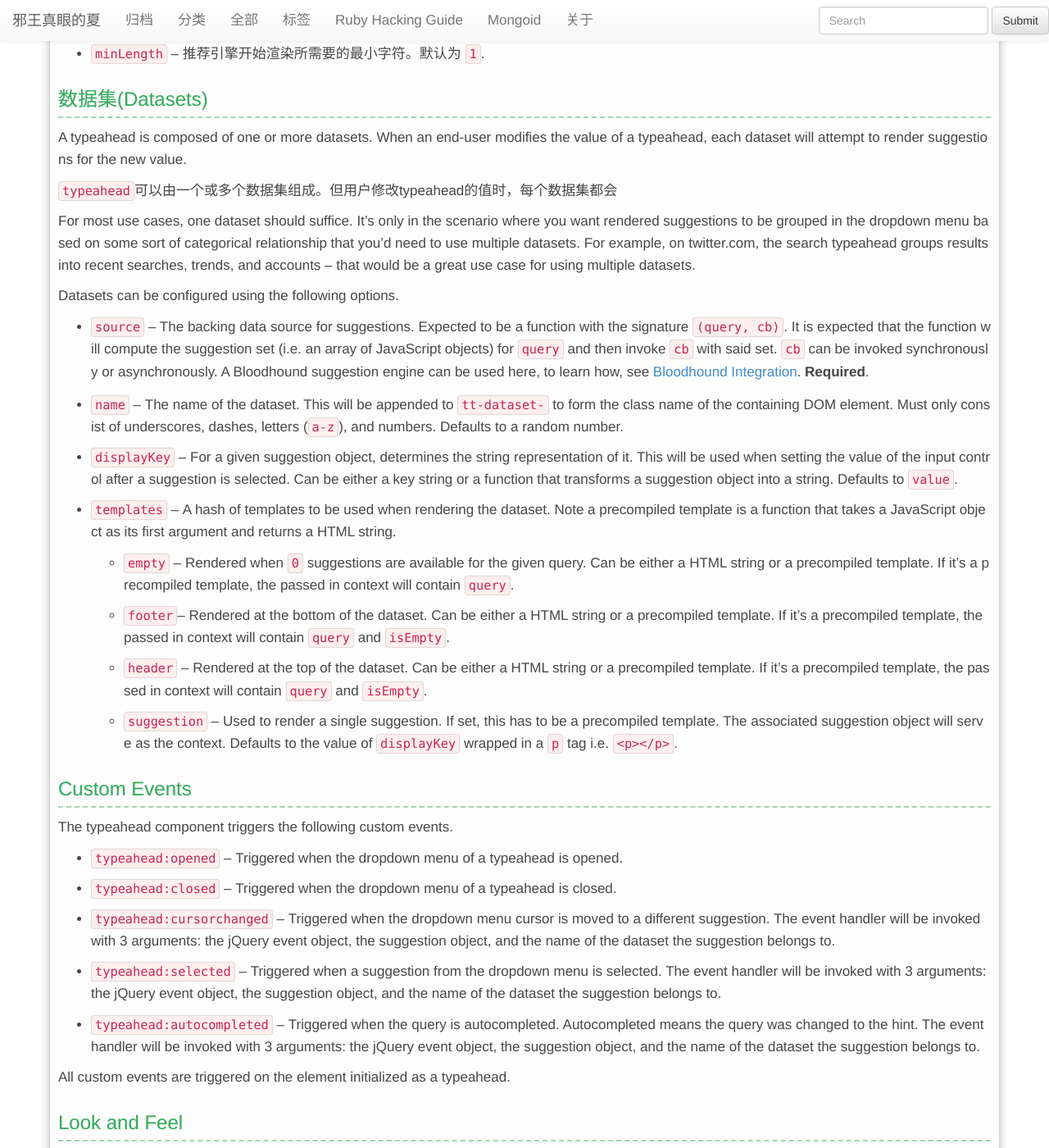
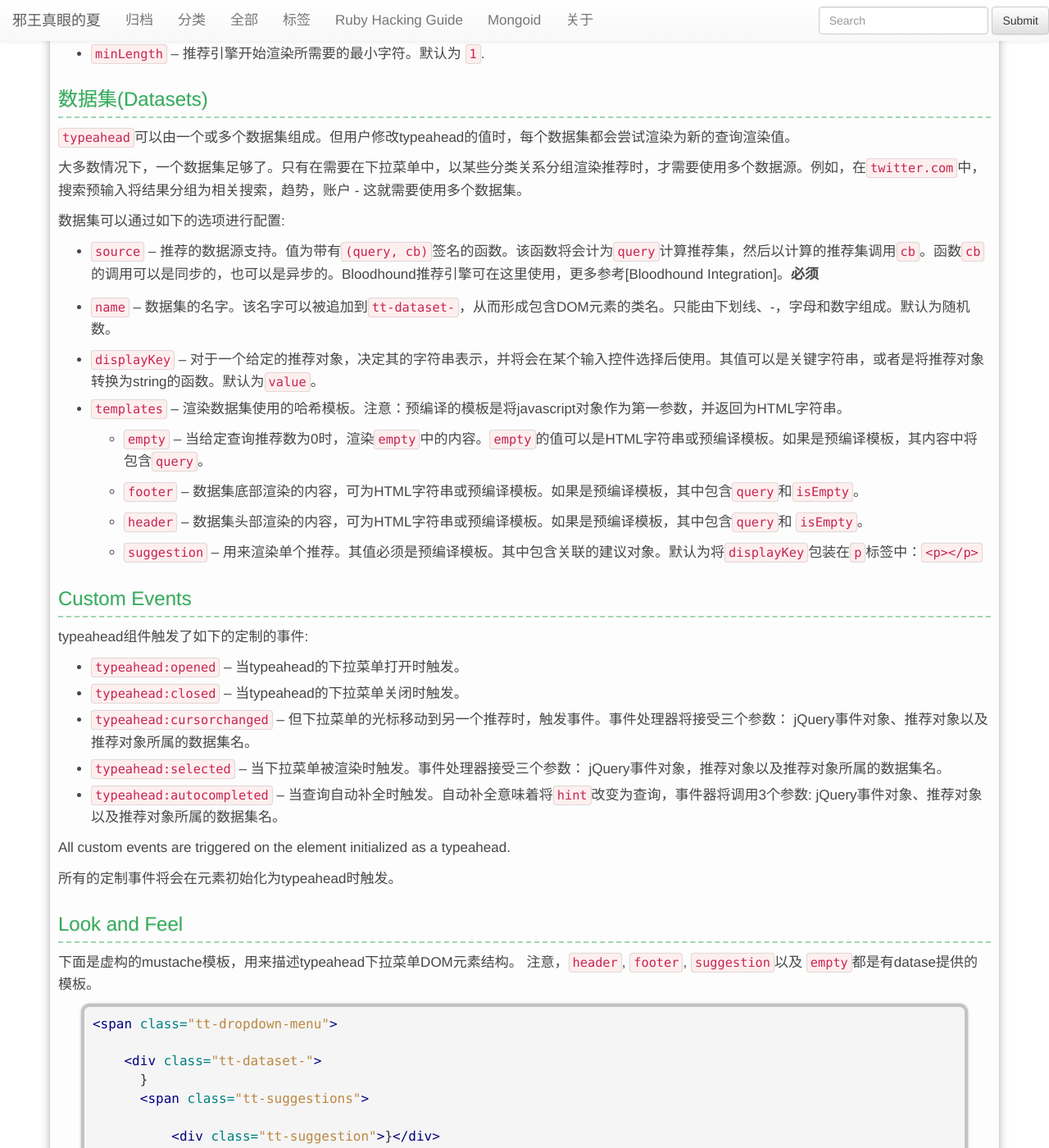
Before and after one commit to xiajian/xiajian.github.io, a Jekyll site: the page built from _posts/2014-12-01-typeahead.md, in a window 1280 px wide and 1400 px high, scrolled down 8551 px. Shown: the whole window at 82% size. Built offline with Jekyll 4.4.1, drawn with Linux system fonts in a browser that asks for light colours; nearby versions of some CDN libraries; Markdown is read by kramdown in place of the engine named in the settings; comment, search, counter and statistics services are not loaded; some of the changed text lies outside the part shown.

Commit message:
complete typeahead transation

````diff
--- a/_posts/2014-12-01-typeahead.md
+++ b/_posts/2014-12-01-typeahead.md
@@ -414,92 +414,44 @@ jQuery.fn._typeahead = typeahead;
 
 ### 数据集(Datasets)
 
-A typeahead is composed of one or more datasets. When an end-user modifies the
-value of a typeahead, each dataset will attempt to render suggestions for the
-new value.
+`typeahead`可以由一个或多个数据集组成。但用户修改typeahead的值时，每个数据集都会尝试渲染为新的查询渲染值。
 
-`typeahead`可以由一个或多个数据集组成。但用户修改typeahead的值时，每个数据集都会
+大多数情况下，一个数据集足够了。只有在需要在下拉菜单中，以某些分类关系分组渲染推荐时，才需要使用多个数据源。例如，在`twitter.com`中，搜索预输入将结果分组为相关搜索，趋势，账户 - 这就需要使用多个数据集。
 
-For most use cases, one dataset should suffice. It's only in the scenario where
-you want rendered suggestions to be grouped in the dropdown menu based on some
-sort of categorical relationship that you'd need to use multiple datasets. For
-example, on twitter.com, the search typeahead groups results into recent
-searches, trends, and accounts – that would be a great use case for using
-multiple datasets.
+数据集可以通过如下的选项进行配置:
 
-Datasets can be configured using the following options.
+* `source` – 推荐的数据源支持。值为带有`(query, cb)`签名的函数。该函数将会计为`query`计算推荐集，然后以计算的推荐集调用`cb`。函数`cb`的调用可以是同步的，也可以是异步的。Bloodhound推荐引擎可在这里使用，更多参考[Bloodhound Integration]。**必须**
 
-* `source` – The backing data source for suggestions. Expected to be a function
-  with the signature `(query, cb)`. It is expected that the function will
-  compute the suggestion set (i.e. an array of JavaScript objects) for `query`
-  and then invoke `cb` with said set. `cb` can be invoked synchronously or
-  asynchronously. A Bloodhound suggestion engine can be used here, to learn
-  how, see [Bloodhound Integration](#bloodhound-integration). **Required**.
+* `name` – 数据集的名字。该名字可以被追加到`tt-dataset-`，从而形成包含DOM元素的类名。只能由下划线、-，字母和数字组成。默认为随机数。
 
-* `name` – The name of the dataset. This will be appended to `tt-dataset-` to
-  form the class name of the containing DOM element.  Must only consist of
-  underscores, dashes, letters (`a-z`), and numbers. Defaults to a random
-  number.
+* `displayKey` – 对于一个给定的推荐对象，决定其的字符串表示，并将会在某个输入控件选择后使用。其值可以是关键字符串，或者是将推荐对象转换为string的函数。默认为`value`。
+* `templates` – 渲染数据集使用的哈希模板。注意：预编译的模板是将javascript对象作为第一参数，并返回为HTML字符串。
 
-* `displayKey` – For a given suggestion object, determines the string
-  representation of it. This will be used when setting the value of the input
-  control after a suggestion is selected. Can be either a key string or a
-  function that transforms a suggestion object into a string. Defaults to
-  `value`.
+  * `empty` – 当给定查询推荐数为0时，渲染`empty`中的内容。`empty`的值可以是HTML字符串或预编译模板。如果是预编译模板，其内容中将包含`query`。
 
-* `templates` – A hash of templates to be used when rendering the dataset. Note
-  a precompiled template is a function that takes a JavaScript object as its
-  first argument and returns a HTML string.
+  * `footer` – 数据集底部渲染的内容，可为HTML字符串或预编译模板。如果是预编译模板，其中包含`query`和`isEmpty`。
 
-  * `empty` – Rendered when `0` suggestions are available for the given query.
-  Can be either a HTML string or a precompiled template. If it's a precompiled
-  template, the passed in context will contain `query`.
+  * `header` – 数据集头部渲染的内容，可为HTML字符串或预编译模板。如果是预编译模板，其中包含`query`和 `isEmpty`。
 
-  * `footer`– Rendered at the bottom of the dataset. Can be either a HTML
-  string or a precompiled template. If it's a precompiled template, the passed
-  in context will contain `query` and `isEmpty`.
-
-  * `header` – Rendered at the top of the dataset. Can be either a HTML string
-  or a precompiled template. If it's a precompiled template, the passed in
-  context will contain `query` and `isEmpty`.
-
-  * `suggestion` – Used to render a single suggestion. If set, this has to be a
-  precompiled template. The associated suggestion object will serve as the
-  context. Defaults to the value of `displayKey` wrapped in a `p` tag i.e.
-  `<p>{{value}}</p>`.
+  * `suggestion` – 用来渲染单个推荐。其值必须是预编译模板。其中包含关联的建议对象。默认为将`displayKey`包装在`p`标签中：`<p>{{value}}</p>`
 
 ### Custom Events
 
-The typeahead component triggers the following custom events.
+typeahead组件触发了如下的定制的事件:
 
-* `typeahead:opened` – Triggered when the dropdown menu of a typeahead is
-  opened.
-
-* `typeahead:closed` – Triggered when the dropdown menu of a typeahead is
-  closed.
-
-* `typeahead:cursorchanged` – Triggered when the dropdown menu cursor is moved
-  to a different suggestion. The event handler will be invoked with 3
-  arguments: the jQuery event object, the suggestion object, and the name of
-  the dataset the suggestion belongs to.
-
-* `typeahead:selected` – Triggered when a suggestion from the dropdown menu is
-  selected. The event handler will be invoked with 3 arguments: the jQuery
-  event object, the suggestion object, and the name of the dataset the
-  suggestion belongs to.
-
-* `typeahead:autocompleted` – Triggered when the query is autocompleted.
-  Autocompleted means the query was changed to the hint. The event handler will
-  be invoked with 3 arguments: the jQuery event object, the suggestion object,
-  and the name of the dataset the suggestion belongs to.
+* `typeahead:opened` – 当typeahead的下拉菜单打开时触发。
+* `typeahead:closed` – 当typeahead的下拉菜单关闭时触发。
+* `typeahead:cursorchanged` – 但下拉菜单的光标移动到另一个推荐时，触发事件。事件处理器将接受三个参数： jQuery事件对象、推荐对象以及推荐对象所属的数据集名。
+* `typeahead:selected` – 当下拉菜单被渲染时触发。事件处理器接受三个参数： jQuery事件对象，推荐对象以及推荐对象所属的数据集名。
+* `typeahead:autocompleted` – 当查询自动补全时触发。自动补全意味着将`hint`改变为查询，事件器将调用3个参数: jQuery事件对象、推荐对象以及推荐对象所属的数据集名。
 
 All custom events are triggered on the element initialized as a typeahead.
 
+所有的定制事件将会在元素初始化为typeahead时触发。
+
 ### Look and Feel
 
-Below is a faux mustache template describing the DOM structure of a typeahead
-dropdown menu. Keep in mind that `header`, `footer`, `suggestion`, and `empty`
-come from the provided templates detailed [here](#datasets).
+下面是虚构的mustache模板，用来描述typeahead下拉菜单DOM元素结构。 注意，`header`, `footer`, `suggestion`以及 `empty`都是有datase提供的模板。
 
 ```html
 <span class="tt-dropdown-menu">
@@ -520,15 +472,11 @@ come from the provided templates detailed [here](#datasets).
 </span>
 ```
 
-When an end-user mouses or keys over a `.tt-suggestion`, the class `tt-cursor`
-will be added to it. You can use this class as a hook for styling the "under
-cursor" state of suggestions.
+当用户在`.tt-suggestion`的a链接上移动鼠标或键盘时，将会追加样式`tt-cursor`。可使用该样式类标识位于光标下的推荐。
 
 ## Bloodhound Integration
 
-Because datasets expect their `source` to be a function, you cannot directly
-pass a Bloodhound suggestion engine in as `source`. Rather, you'll need to
-pass the suggestion engine's typeahead adapter:
+由于数据集期望`source`属性是一个函数，所以，不能直接将Bloodhound推荐引擎传递进来。相反的，需要使用推荐引擎的typeahead适配器`ttAdapter`。
 
 ```javascript
 var engine = new Bloodhound({ /* options */ });
@@ -543,4 +491,4 @@ $('.typeahead').typeahead(null, {
 
 ## 小结
 
-看完之后，觉得预输入这种东西，还真是强大的不得了啊，需要监听的事件不少啊。自己结合这jquery ui的autocomplete的实现实在是太挫了。
+看完之后，觉得预输入这种东西，还真是强大的不得了啊，需要监听的事件不少啊。自己曾结合jquery ui的autocomplete的实现实在是太挫了，依赖的东西太多了。但是，怎么将其应用到网站上，貌似还有些距离。
````
Also changed, not shown: _posts/2014-09-06-心情日记.md (+6 -0 lines).
